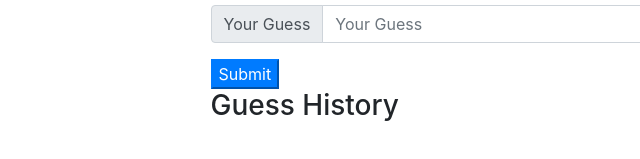
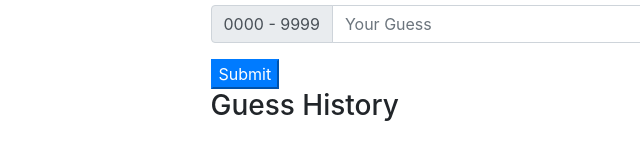
Before and after one commit to psiberknetic/Mastermind, a plain HTML site: page index.html in a window 1280 px wide. Shown: the part 267-426 px from the top of the page, 117-757 px from the left. Drawn offline with nearby package versions, Linux system fonts and the light colour scheme.

Commit message:
Update default text to give more info to player

```diff
--- a/index.html
+++ b/index.html
@@ -39,7 +39,7 @@
         <div class="col-sm-6 mx-auto">
             <div class="input-group mb-3">
                 <div class="input-group-prepend">
-                    <span class="input-group-text" id="basic-addon1">Your Guess</span>
+                    <span class="input-group-text" id="basic-addon1">0000 - 9999</span>
                 </div>
                 <input id="playerGuess" type="text" class="form-control" placeholder="Your Guess"
                     aria-label="Your Guess" aria-describedby="basic-addon1">
```
